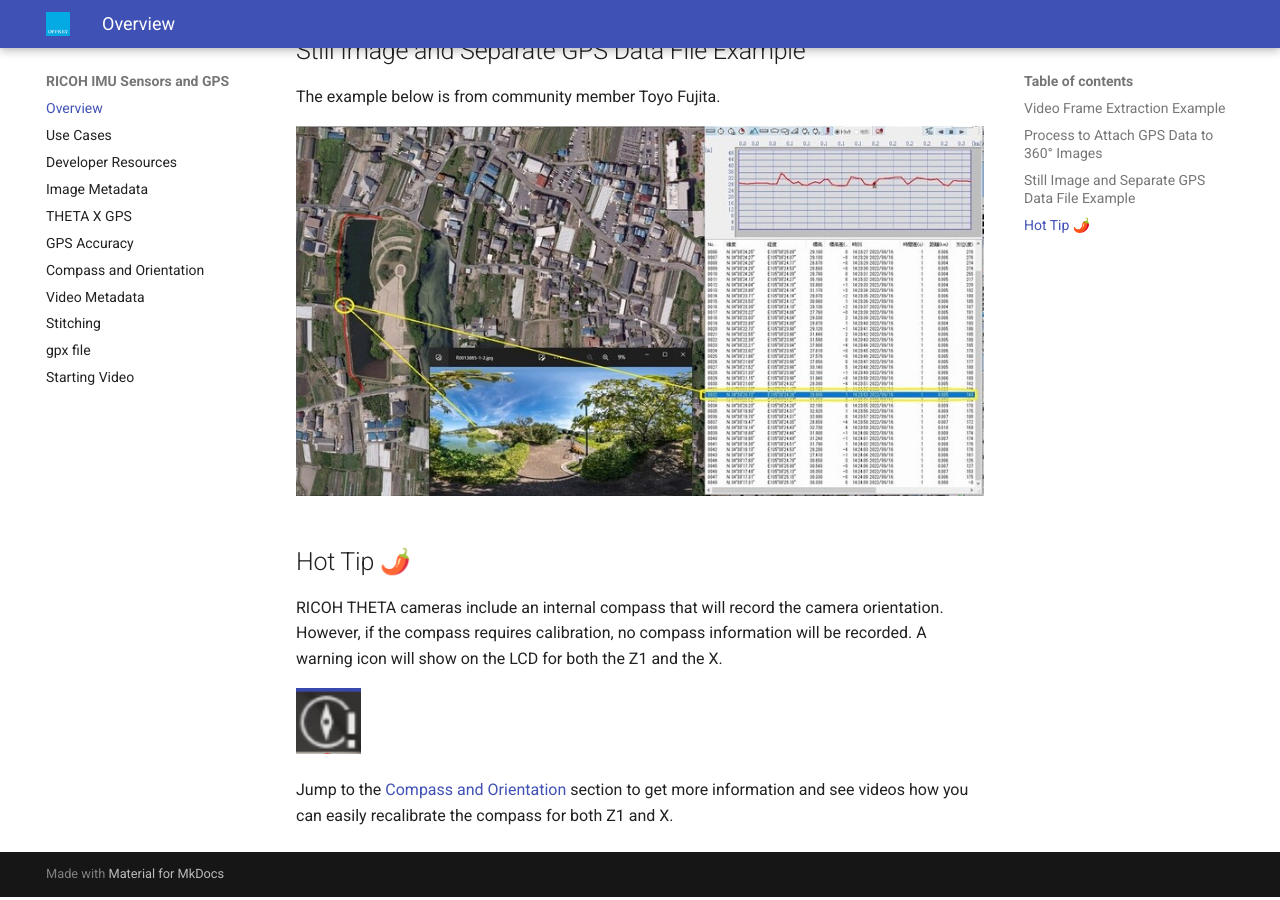
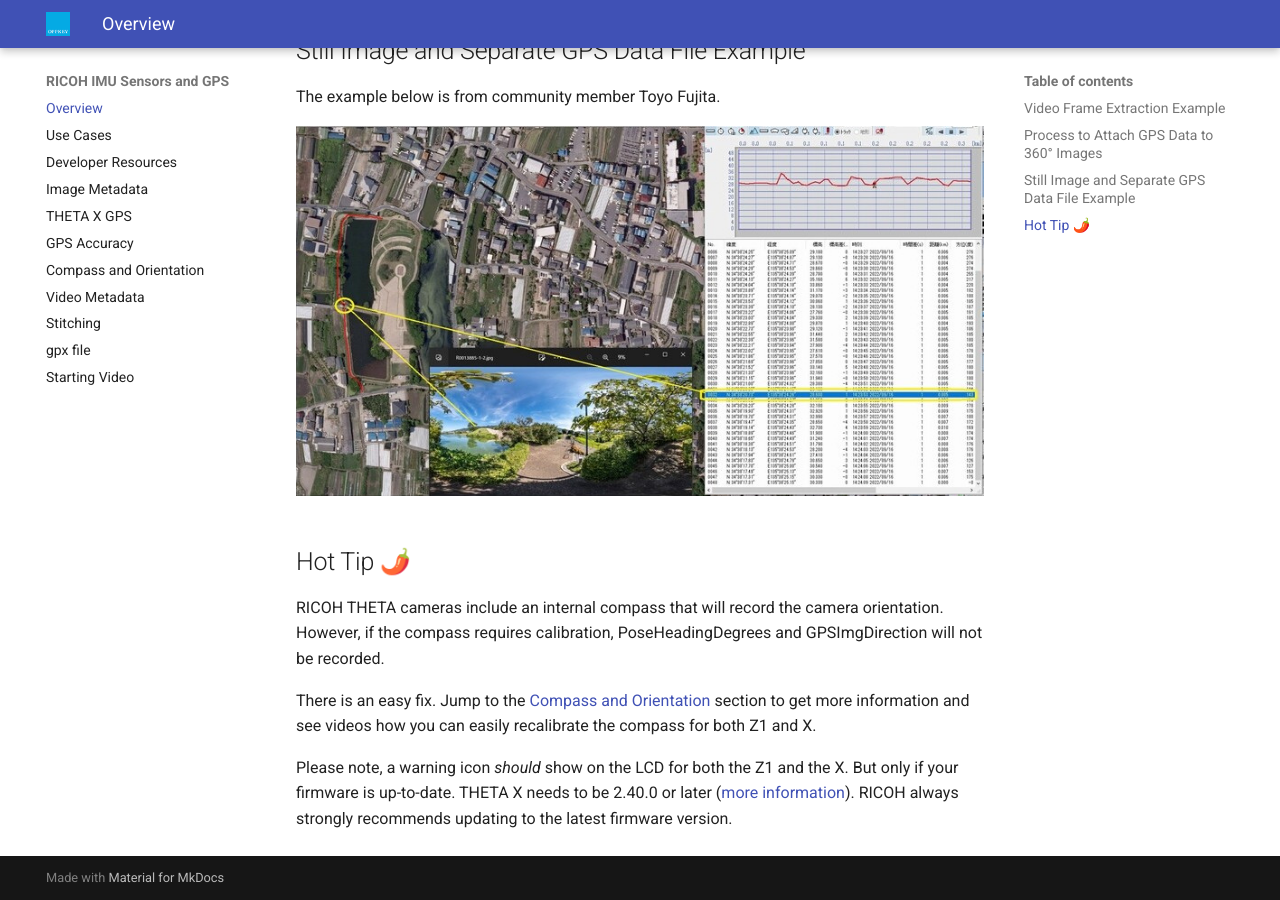
Before and after one commit to codetricity/theta-gis, an MkDocs documentation site: the page built from docs/index.md, in a window 1280 px wide and 900 px high, scrolled down 2006 px. Built offline with MkDocs 1.6.1 and Material for MkDocs 9.7.7, drawn with Linux system fonts in a browser that asks for light colours.

Commit message:
updating hot tip section

```diff
--- a/docs/index.md
+++ b/docs/index.md
@@ -39,8 +39,8 @@
 
 ## Hot Tip 🌶️
 
-RICOH THETA cameras include an internal compass that will record the camera orientation. However, if the compass requires calibration, no compass information will be recorded. A warning icon will show on the LCD for both the Z1 and the X.
+RICOH THETA cameras include an internal compass that will record the camera orientation. However, if the compass requires calibration, PoseHeadingDegrees and GPSImgDirection will not be recorded.
 
-![X compass warning](images/home/x-compass-warning.png)
+There is an easy fix. Jump to the [Compass and Orientation](compass_orientation.md) section to get more information and see videos how you can easily recalibrate the compass for both Z1 and X.
 
-Jump to the [Compass and Orientation](compass_orientation.md) section to get more information and see videos how you can easily recalibrate the compass for both Z1 and X.
+Please note, a warning icon _should_ show on the LCD for both the Z1 and the X. But only if your firmware is up-to-date. THETA X needs to be 2.40.0 or later ([more information](https://community.theta360.guide/t/theta-x-firmware-updated-to-2-40-0-new-compass-error-icon-and-tips-for-how-to-calibrate-compass-handheld-hdr/9468)). RICOH always strongly recommends updating to the latest firmware version.
```
